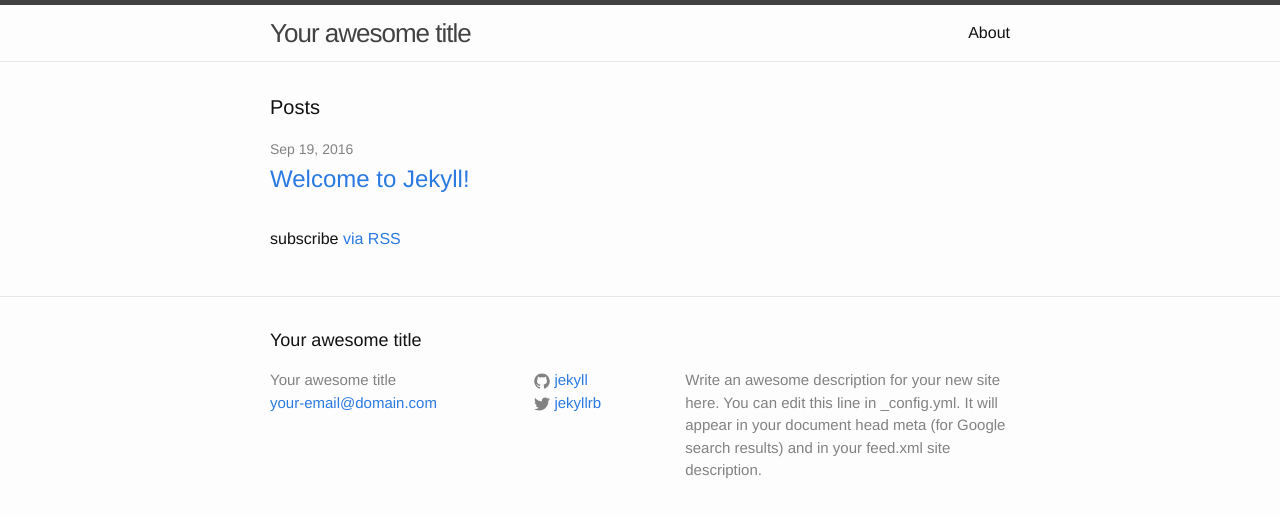
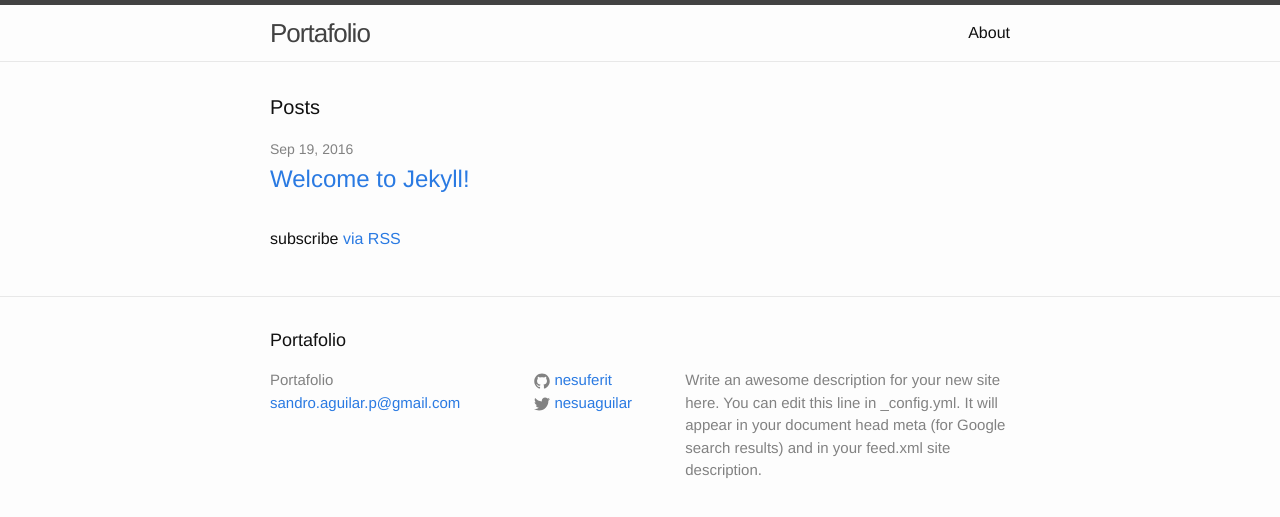
Before and after one commit to Nesuferit/nesuferit.github.io, a Jekyll site: the page built from index.html, in a window 1280 px wide. Shown: the top 517 px of the page. Built offline with Jekyll 4.4.1, drawn with Linux system fonts in a browser that asks for light colours.

Commit message:
Update _config.yml

```diff
--- a/_config.yml
+++ b/_config.yml
@@ -6,16 +6,16 @@
 # 'jekyll serve'. If you change this file, please restart the server process.
 
 # Site settings
-title: Your awesome title
-email: your-email@domain.com
+title: Portafolio
+email: sandro.aguilar.p@gmail.com
 description: > # this means to ignore newlines until "baseurl:"
   Write an awesome description for your new site here. You can edit this
   line in _config.yml. It will appear in your document head meta (for
   Google search results) and in your feed.xml site description.
 baseurl: "" # the subpath of your site, e.g. /blog
 url: "http://yourdomain.com" # the base hostname & protocol for your site
-twitter_username: jekyllrb
-github_username:  jekyll
+twitter_username: nesuaguilar
+github_username:  nesuferit
 
 # Build settings
 markdown: kramdown
```
